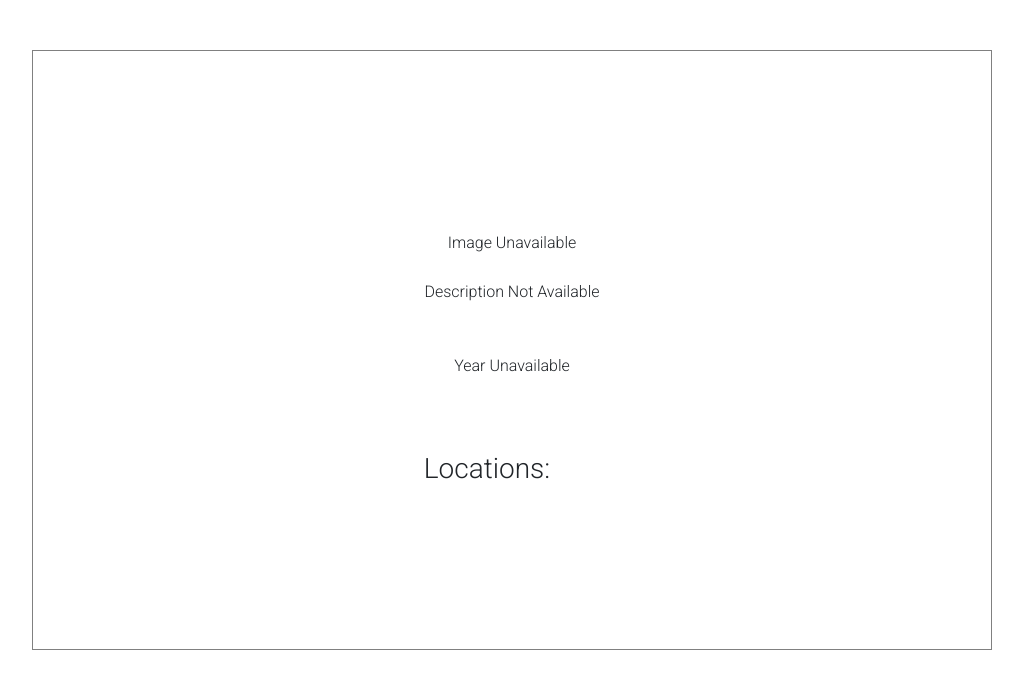
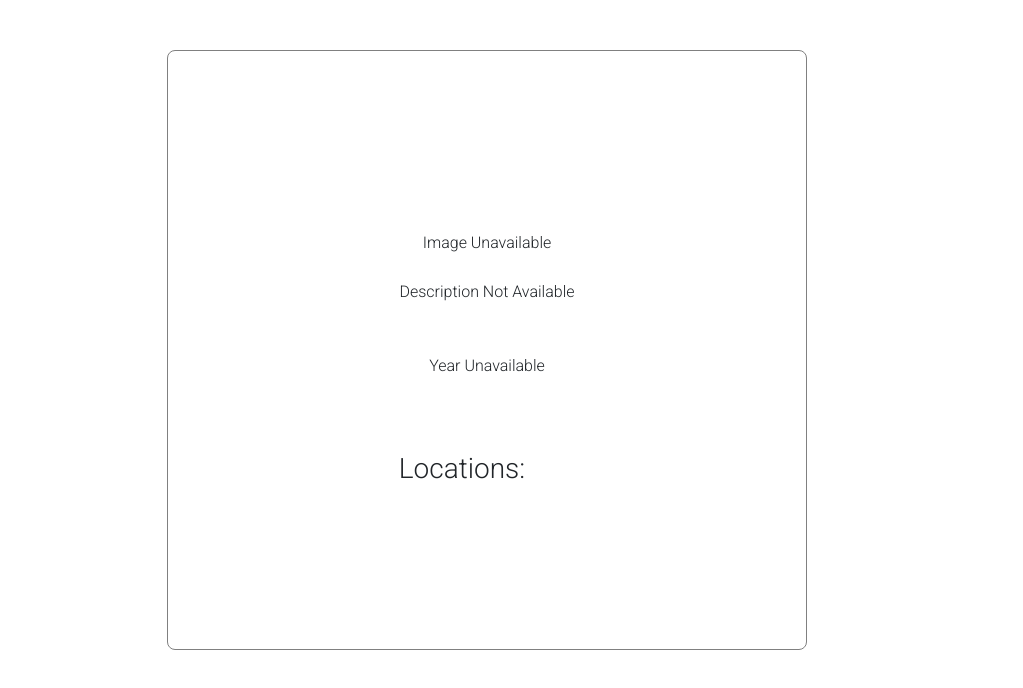
Before and after one commit to themouse14/Game_Engine, a plain HTML site: page index.html in a window 1280 px wide. Shown: the whole page, without its empty margins (128-1151 px from the left). Drawn offline with nearby package versions, Linux system fonts and the light colour scheme; no server answers.

Commit message:
Added some CSS

```diff
--- a/assets/style.css
+++ b/assets/style.css
@@ -4,13 +4,19 @@
  box-sizing: border-box;
 }
 
+body {
+    display: flex;
+    align-items: center;
+    justify-content: center;
+}
 .container {
     height: 75vh;
-    width: 75vw;
+    width: 50vw;
     display: flex;
     align-items: center;
     justify-content: center;
     flex-direction: column;
     border: 1px solid gray;
+    border-radius: 0.5em 0.5em 0.5em;
 
 }
--- a/index.html
+++ b/index.html
@@ -46,9 +46,7 @@
               <p>Modal body text goes here.</p>
             </div>
             <div class="modal-footer">
-              <button type="button" class="btn btn-secondary" data-mdb-dismiss="modal">
-                Close
-              </button>
+              <button type="button" class="btn btn-secondary" data-mdb-dismiss="modal"></button>
               <button type="button" class="btn btn-primary">Save changes</button>
             </div>
           </div>
```
